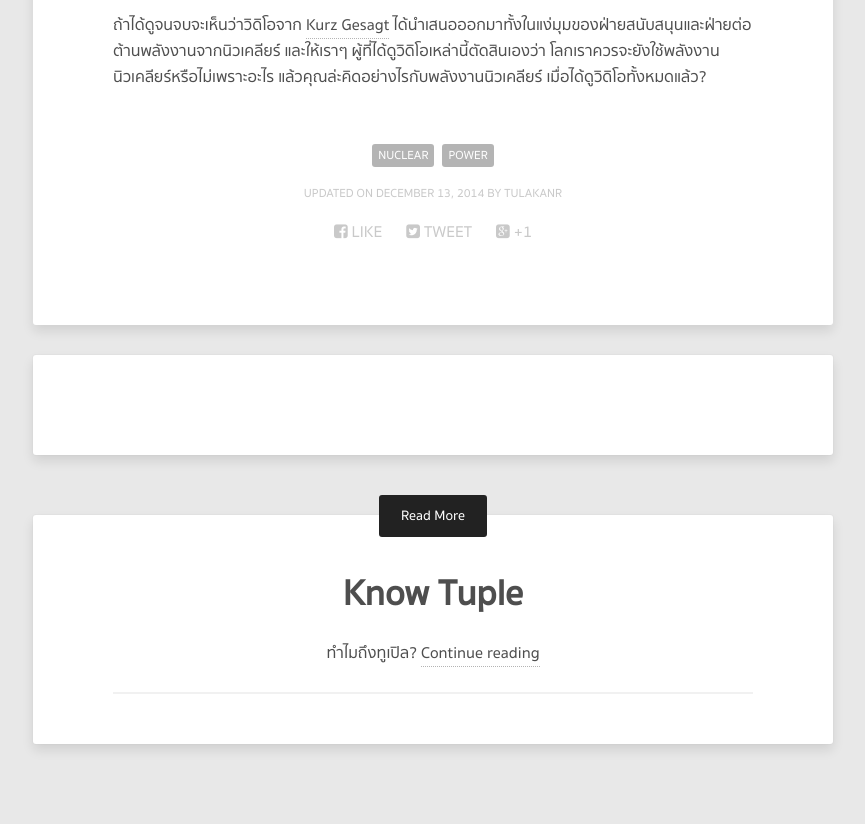
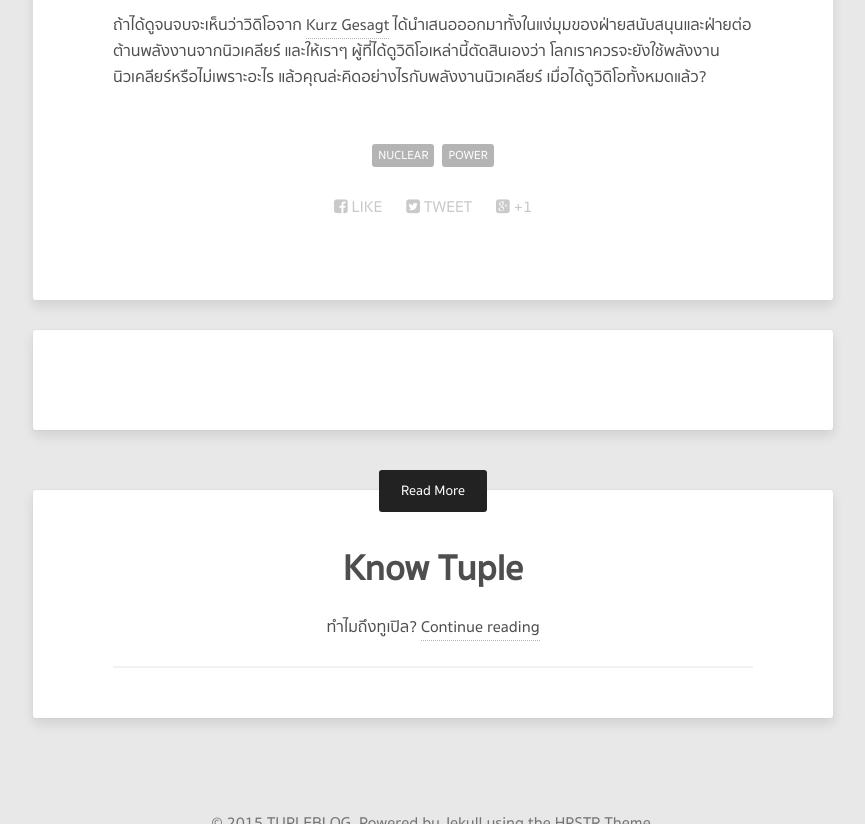
Before and after one commit to tupleblog/tupleblog.github.io, a Jekyll site: the page built from _posts/2015-04-04-nuclear-power.md, in a window 1280 px wide and 900 px high, scrolled down 1662 px, cut to the strip 76-900 px from the top of the window. Shown: the whole strip, without its empty margins (207-1072 px from the left). Built offline with Jekyll 4.4.1, drawn with Linux system fonts in a browser that asks for light colours; nearby versions of some CDN libraries; comment, search, counter and statistics services are not loaded.

Commit message:
correct modified date

```diff
--- a/_posts/2015-04-04-nuclear-power.md
+++ b/_posts/2015-04-04-nuclear-power.md
@@ -3,7 +3,6 @@ layout: post
 title: ถึงเวลาที่เราจะต้องเริ่มหรือเลิกใช้พลังงานนิวเคลียร์?
 author: Tulakanr
 description: "คุณรู้จักพลังงานนิวเคลียร์ดีแค่ไหน และโลกของเราควรจะทำอย่างไรต่อไป เมื่อพลังงานเหลือน้อยลงทุกที"
-modified: 2014-12-13
 tags: [nuclear, power]
 comments: true
 ---
```
